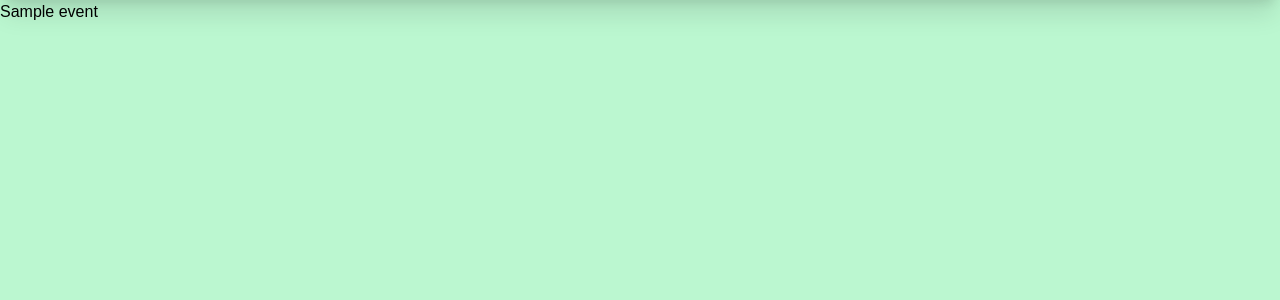
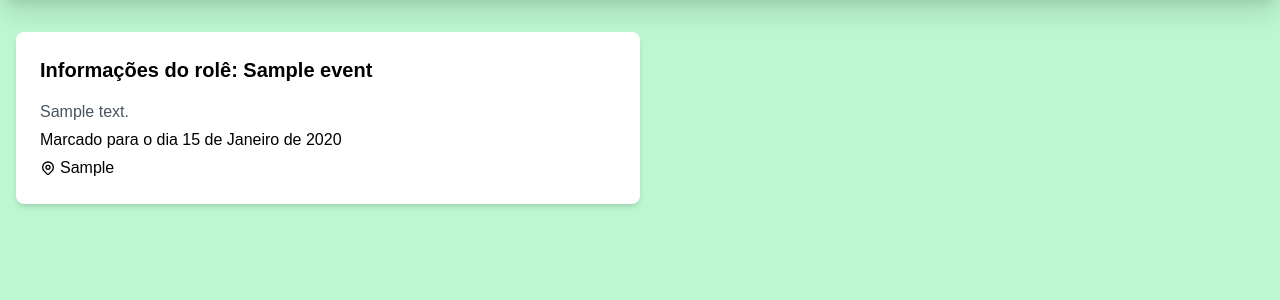
Before and after one commit to RenanppCosta/Role.io, a Django app: page /event/1/ in a window 1280 px wide. Shown: the part 80-380 px from the top of the page. Run offline with Django 5.2, Linux system fonts and the light colour scheme; tables that the repository leaves empty hold one stand-in row (values such as "Sample post"); some libraries are stand-ins or nearby versions; some web fonts are replaced.

Commit message:
feat: started styles of info of event

```diff
--- a/usuarios/templates/event.html
+++ b/usuarios/templates/event.html
@@ -3,6 +3,25 @@
 
 {% include "partials/navbar.html"%}
 
-<h1>{{event.title}}</h1>
+<main class="container mx-auto mt-8 px-4">
+    <div class="bg-white p-6 rounded-lg shadow-md lg:w-1/2">
+        <h2 class="text-xl font-semibold mb-4">Informações do rolê: {{event.title}}</h2>
+
+        <div class="space-y-1">
+            <p class="text-gray-600 mt-2 md:text-base text-sm">{{event.description}}</p>
+		    <p class="flex items-center"> Marcado para o dia {{event.date}} </p>
+		    <p class="flex items-center">
+			    <svg class="w-4 h-4 mr-1" fill="none" stroke="currentColor" viewBox="0 0 24 24">
+				    <path stroke-linecap="round" stroke-linejoin="round" stroke-width="2" d="M17.657 16.657L13.414 20.9a1.998 1.998 0 01-2.827 0l-4.244-4.243a8 8 0 1111.314 0z" />
+				    <path stroke-linecap="round" stroke-linejoin="round" stroke-width="2" d="M15 11a3 3 0 11-6 0 3 3 0 016 0z" />
+			    </svg>
+			    {{event.location}}
+	        </p>
+        </div>
+    </div>
+
+</main>
+
+
 
 {% endblock %}
```
